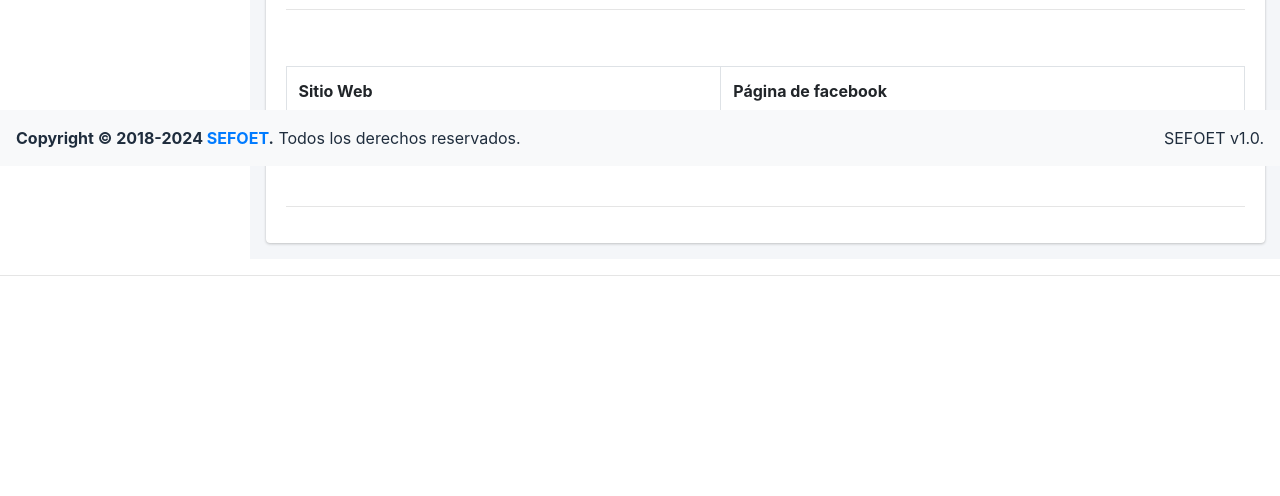
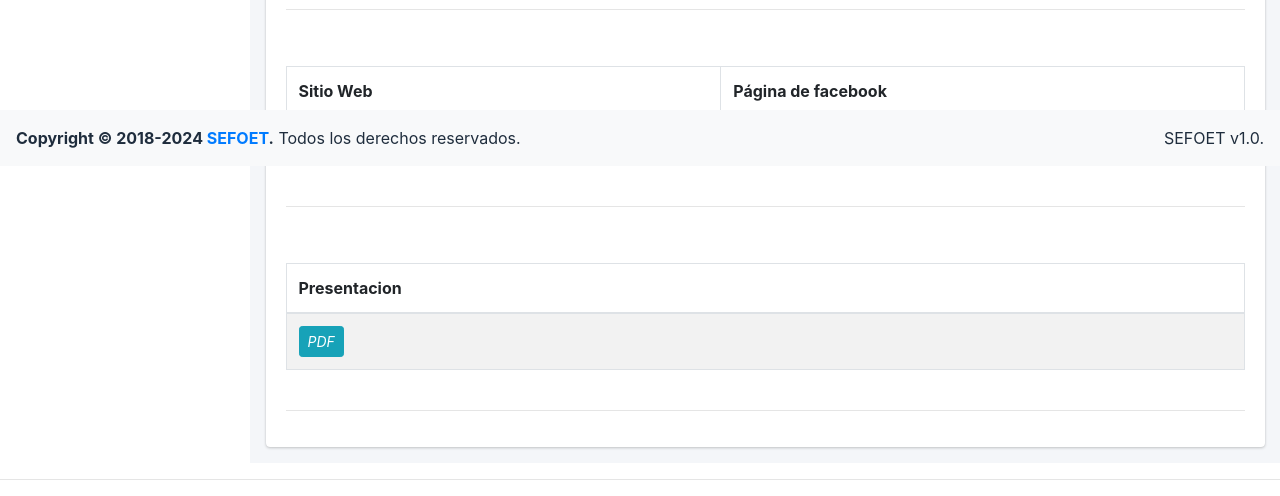
Before and after one commit to TonyEspinosa/SEFOET, a Django app: template templates/public/public_print_pdf.html in a window 1280 px wide. Shown: the part 626-1122 px from the top of the page. Before the commit the page ends 902 px from the top, so only its background shows below. Run offline with Django 4.2, Linux system fonts and the light colour scheme; the template is opened without the code that fills it: most values are stand-ins (such as "Sample title", 1, 10 or a date in 2020); parts of the project's set-up code (start-up, migrations or seed data) failed here and were passed over; some libraries are stand-ins or nearby versions.

Commit message:
Excel y PDF

```diff
--- a/templates/public/public_print_pdf.html
+++ b/templates/public/public_print_pdf.html
@@ -97,6 +97,23 @@
                                 <br>
                                 <hr>
                             </div>
+                            {% if proveedor.presentacion %}
+                                <div class="card-body">
+                                    <table id="example1" class="table table-bordered table-striped">
+                                    <thead>
+                                    <tr>
+                                        <th>Presentacion</th>
+                                    </tr>
+                                    </thead>
+                                    <tbody>
+                                        <td><a href="{{ prov.presentacion.url }}" target="_blank"><button type="button" class="btn btn-info btn-sm"><i class="fas fa-solid fa-file-pdf"> PDF</i></button></a></td>
+                                    </tbody>
+                                    </table>
+                                    <br>
+                                    <hr>
+                                </div>
+                            {% endif %}
+
                         </div>
                     </div>
                     </div>
```
Also changed, not shown: templates/public/public_cat_list.html (+5 -2 lines).
